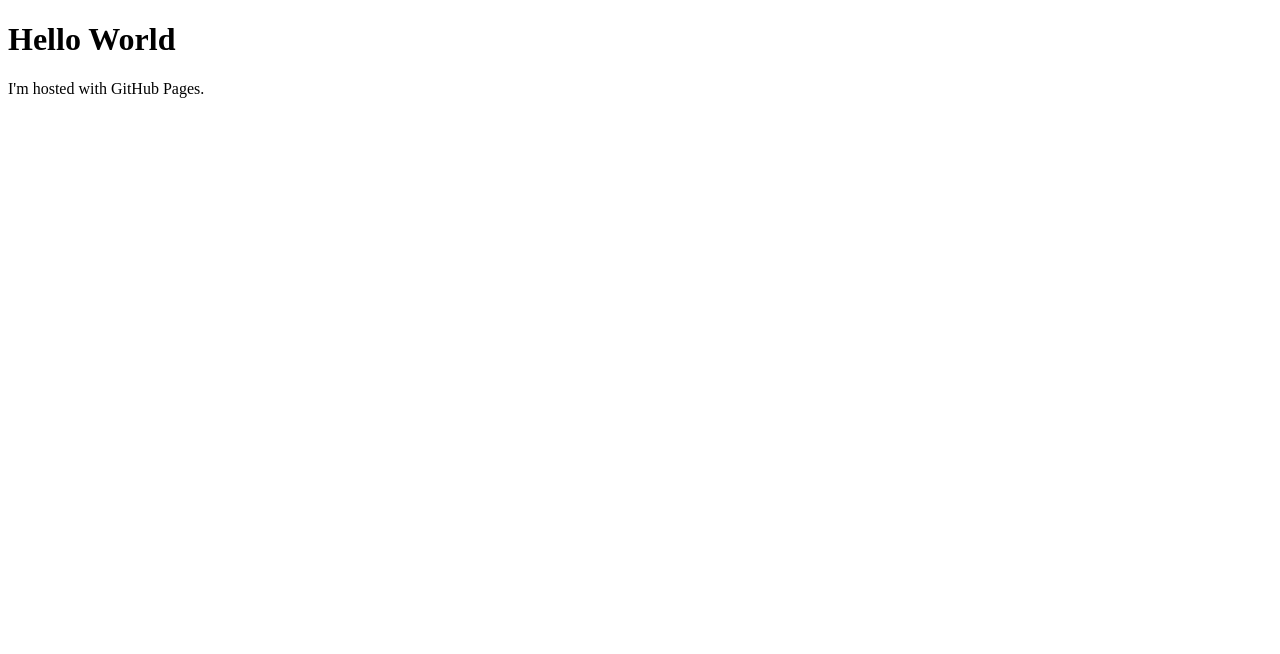
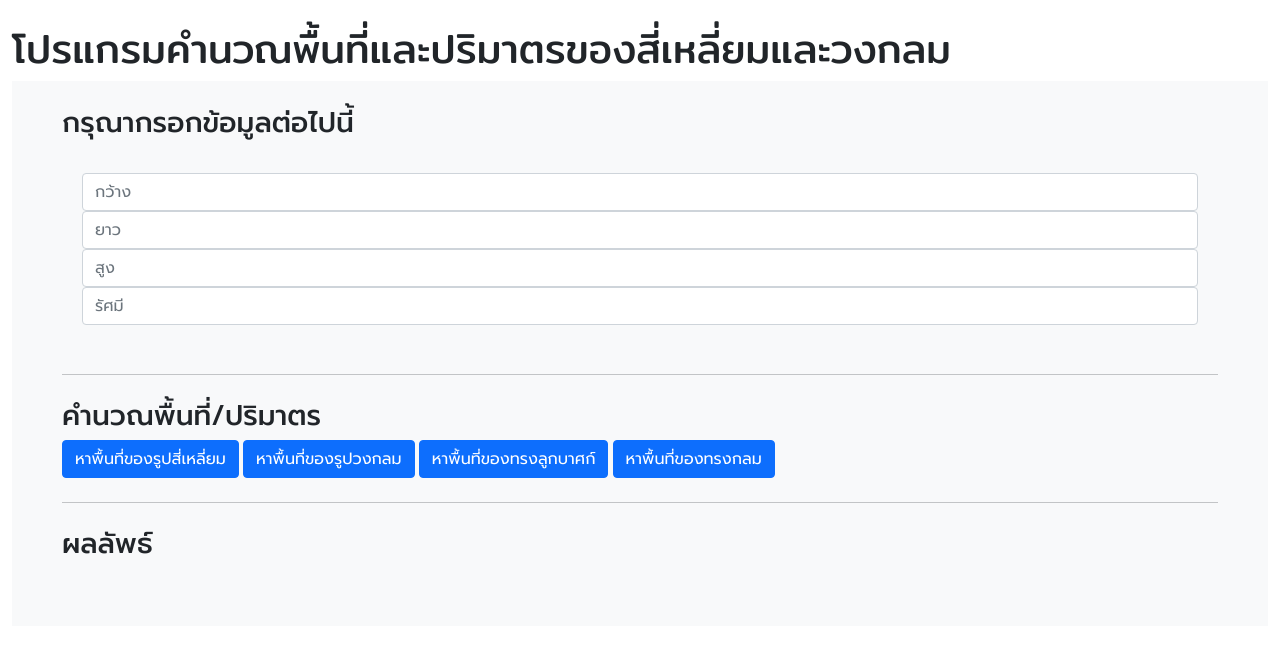
Before and after one commit to GunsOrigins/GunsOrigins.github.io, a plain HTML site: page index.html in a window 1280 px wide. Drawn offline with nearby package versions, Linux system fonts and the light colour scheme.

Commit message:
Change index + make new app.js/styles.css +insert favicon

```diff
--- /dev/null
+++ b/app.js
@@ -0,0 +1,22 @@
+
+function FindSquares() {
+    var Width = document.getElementById('WidthValue').value;
+    var Length = document.getElementById('LengthValue').value;
+    return Width * Length;
+}
+function FindCircles(){
+    var  radius = document.getElementById('RadiusValue').value;
+    return 3.14 * radius ** 2;
+}
+function FindCuboids(){
+    var Width = document.getElementById('WidthValue').value;
+    var Length = document.getElementById('LengthValue').value;
+    var Height = document.getElementById('HeightValue').value;
+    return Width * Length * Height;
+}
+function FindSpheres() {
+    var radius = document.getElementById('RadiusValue').value;
+    var num = 4/3 * 3.14 * radius ** 3;
+    var n = num.toFixed(3);
+    return n;
+}
--- a/index.html
+++ b/index.html
@@ -1,7 +1,49 @@
-<!DOCTYPE html>
-<html>
+<!doctype html>
+<html lang="en">
+
+<head>
+    <title>คำนวณพื้นที่</title>
+    <!--meta thing-->
+    <meta charset="utf-8">
+    <meta name="viewport" content="width=device-width, initial-scale=1">
+    <!--link thing-->
+    <link href="https://fonts.googleapis.com/css2?family=Mitr:wght@400;500;600&family=Prompt:wght@300;400;500&display=swap" rel="stylesheet">
+    <link rel="stylesheet" href="styles.css">
+    <link href="https://cdn.jsdelivr.net/npm/bootstrap@5.0.0-alpha3/dist/css/bootstrap.min.css" rel="stylesheet" integrity="sha384-CuOF+2SnTUfTwSZjCXf01h7uYhfOBuxIhGKPbfEJ3+FqH/s6cIFN9bGr1HmAg4fQ" crossorigin="anonymous">
+
+</head>
+
+<!--LET THE BODY HIT THE FLOOR!-->
 <body>
-<h1>Hello World</h1>
-<p>I'm hosted with GitHub Pages.</p>
+    <div class="container-fluid">
+        <h1 id="title">โปรแกรมคำนวณพื้นที่และปริมาตรของสี่เหลี่ยมและวงกลม</h1>
+
+        <div class="jumbotron bg-light">
+            <h3>กรุณากรอกข้อมูลต่อไปนี้</h3>
+            <!--input thing-->
+            <div class="container">
+                <input id="WidthValue" type="number" class="form-control" placeholder="กว้าง"></input>
+                <input id="LengthValue" type="number" class="form-control" placeholder="ยาว"></input>
+                <input id="HeightValue" type="number" class="form-control" placeholder="สูง"></input>
+                <input id="RadiusValue" type="number" class="form-control" placeholder="รัศมี"></input>
+            </div>
+            <hr class="my-4">
+            <h3>คำนวณพื้นที่/ปริมาตร</h3>
+            <!--button thing-->
+            <button type="button" class="btn btn-primary" onclick= "document.getElementById('results').innerHTML = 'ผลลัพธ์ที่ได้ คือ ' + FindSquares() +' ตารางเซนติเมตร'">หาพื้นที่ของรูปสี่เหลี่ยม</button>
+            <button type="button" class="btn btn-primary" onclick= "document.getElementById('results').innerHTML = 'ผลลัพธ์ที่ได้ คือ ' + FindCircles() +' ตารางเซนติเมตร'">หาพื้นที่ของรูปวงกลม</button>
+            <button type="button" class="btn btn-primary" onclick= "document.getElementById('results').innerHTML = 'ผลลัพธ์ที่ได้ คือ ' + FindCuboids() +' ตารางเซนติเมตร'">หาพื้นที่ของทรงลูกบาศก์</button>
+            <button type="button" class="btn btn-primary" onclick= "document.getElementById('results').innerHTML = 'ผลลัพธ์ที่ได้ คือ ' + FindSpheres() +' ตารางเซนติเมตร'">หาพื้นที่ของทรงกลม</button>
+            <hr class="my-4">
+            <h3>ผลลัพธ์</h3>
+            <br>
+            <h6 id="results"></h6>
+        </div>
+
+        <!--script thing-->
+        <script src="app.js"></script>
+        <script src="https://cdn.jsdelivr.net/npm/bootstrap@5.0.0-alpha3/dist/js/bootstrap.bundle.min.js" integrity="sha384-popRpmFF9JQgExhfw5tZT4I9/CI5e2QcuUZPOVXb1m7qUmeR2b50u+YFEYe1wgzy" crossorigin="anonymous"></script>
+    </div>
 </body>
+
 </html>
--- /dev/null
+++ b/styles.css
@@ -0,0 +1,40 @@
+#title {
+    font-family: 'Mitr', sans-serif;
+    font-weight: 400;
+    font-size: 40px;
+}
+#text {
+    font-family: 'Prompt', sans-serif;
+}
+input {
+    font-family: 'Prompt', sans-serif;
+    padding: 25px;
+}
+button {
+    font-family: 'Prompt', sans-serif;
+}
+#results {
+    font-family: 'Prompt', sans-serif;
+    font-size: 40px;
+}
+h3 {
+    font-family: 'Prompt', sans-serif;
+}
+.container {
+    justify-content: space-around;
+}
+div {
+    padding: 25px 50px;
+}
+.btn-primary {
+    font-family: 'Prompt', sans-serif;
+    padding-left: 25px;
+}
+.lead {
+    font-family: 'Prompt', sans-serif;
+}
+.form-control {
+    font-family: 'Prompt', sans-serif;
+    padding-top: 50px;
+    padding-bottom: 50px;
+}
```
Also changed, not shown: favicon.ico (added).
